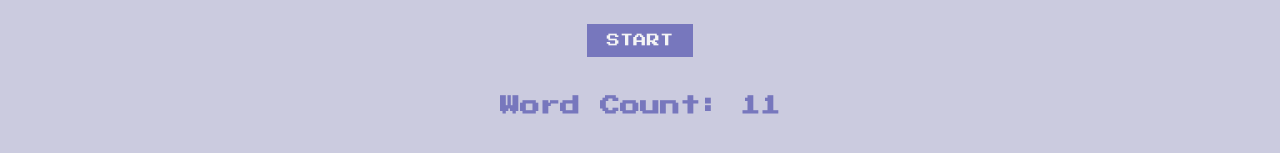
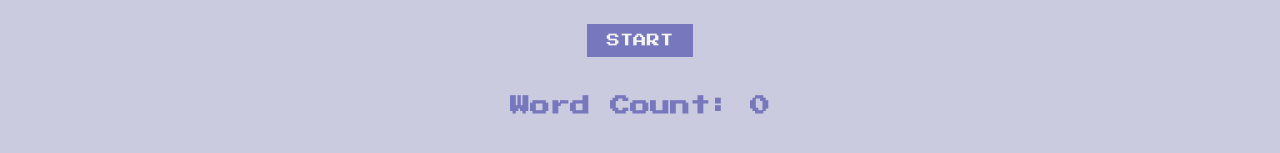
Before and after one commit to g-lee2/speed-typing-game, a React (Create React App) app: page / in a window 1280 px wide. Shown: the part 605-758 px from the top of the page. Built offline with nearby package versions, Linux system fonts and the light colour scheme.

Commit message:
Create new state and update word count when timer turns 0

```diff
--- a/src/App.js
+++ b/src/App.js
@@ -5,6 +5,7 @@ function App() {
   const [typedWords, setTypedWords] = useState("");
   const [time, setTime] = useState(10);
   const [runTimer, setRunTimer] = useState(false);
+  const [wordCount, setWordCount] = useState(0);
 
   function handleChange(e) {
     const {value} = e.target;
@@ -12,17 +13,20 @@ function App() {
   }
 
   function calculateWordCount(text) {
-    const wordsArr = text.trim().split(" ")
-    return wordsArr.filter(word => word !== "").length
+    const wordsArr = text.trim().split(" ");
+    return wordsArr.filter(word => word !== "").length;
   }
 
   useEffect(() => {
       if(runTimer && time > 0) {
           setTimeout(() => {
               setTime(times => times - 1)
-          }, 1000)
+          }, 1000);
       } else if (time === 0) {
-        setRunTimer(false)
+        setRunTimer(false);
+        const totalWordCount = calculateWordCount(typedWords);
+        setWordCount(totalWordCount);
+
       }
   }, [runTimer, time])
 
@@ -32,7 +36,7 @@ function App() {
       <textarea value={typedWords} onChange={handleChange}/>
       <h1>Time Remaining: {time}</h1>
       <button onClick={() => setRunTimer(true)}>Start</button>
-      <h1>Word Count: 11</h1>
+      <h1>Word Count: {wordCount}</h1>
     </div>
   )
 }
```
